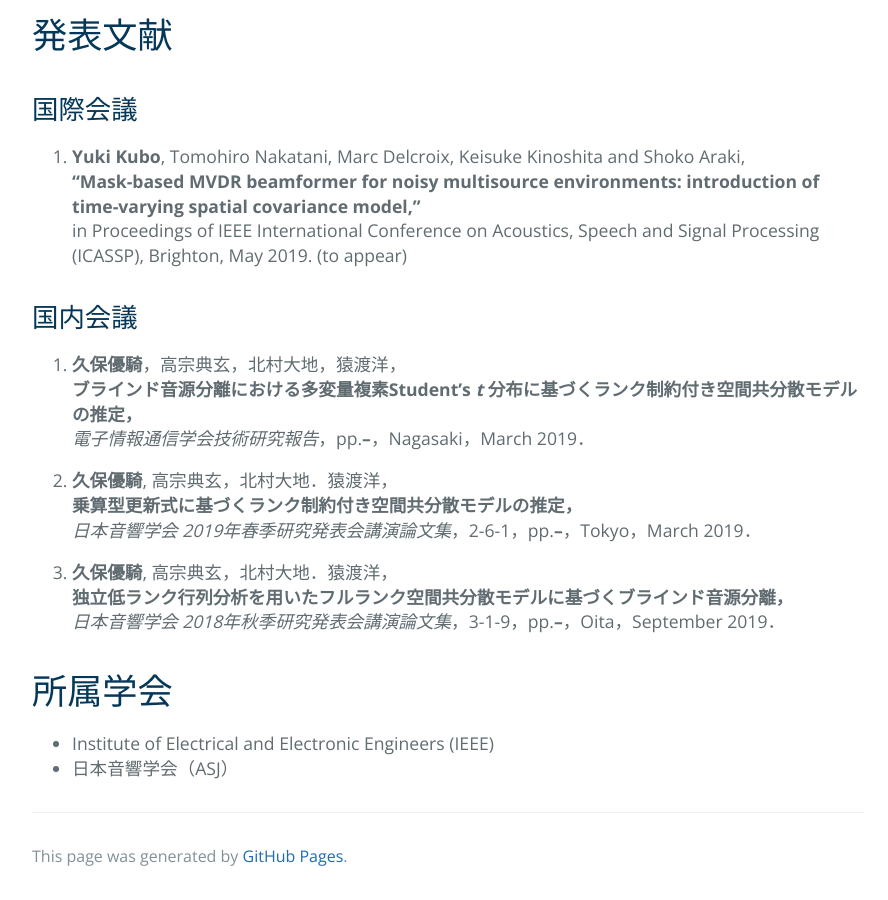
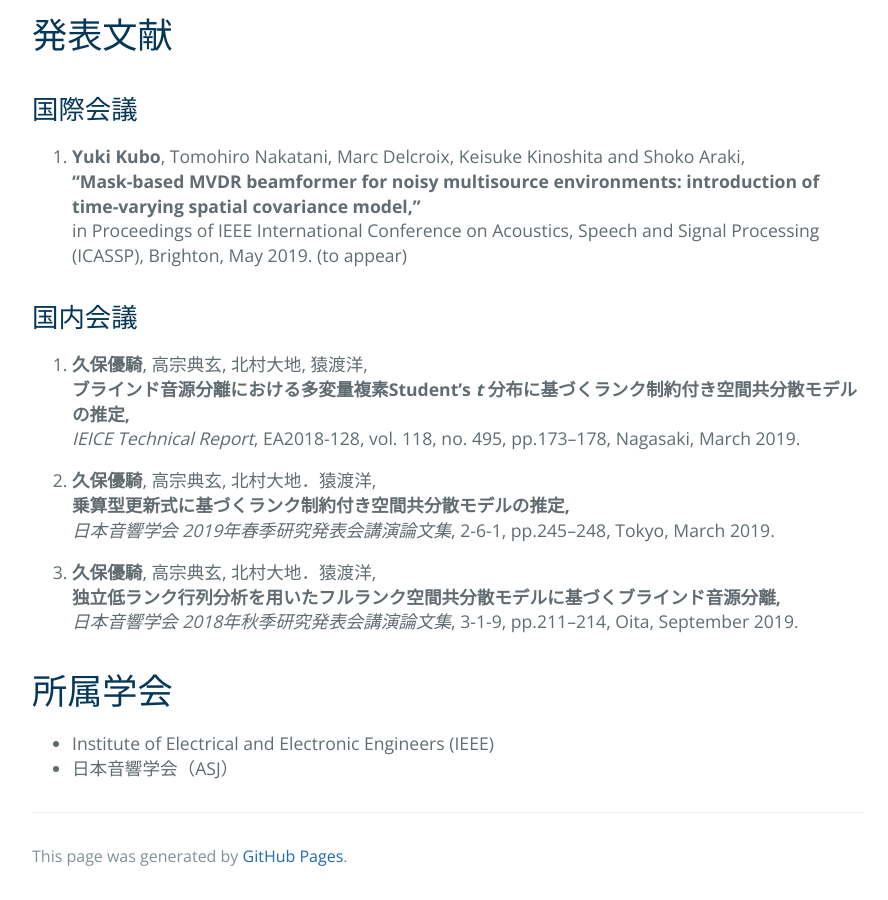
Before and after one commit to yuinityk/yuinityk.github.io, a Jekyll site: the page built from index.md, in a window 1280 px wide and 900 px high, scrolled down 811 px. Shown: the whole window, without its empty margins (192-1080 px from the left). Built offline with Jekyll 4.4.1, drawn with Linux system fonts in a browser that asks for light colours; the repository's description, which GitHub fills in, is left out.

Commit message:
書誌情報更新

```diff
--- a/index.md
+++ b/index.md
@@ -34,17 +34,17 @@ description: Email&#58 yuki_kubo [a(]t) ipc.i.u-tokyo.ac.jp
 
 ## 国内会議
 
-1. **久保優騎**，高宗典玄，北村大地，猿渡洋，
-    **ブラインド音源分離における多変量複素Student's _t_ 分布に基づくランク制約付き空間共分散モデルの推定，**
-    _電子情報通信学会技術研究報告_，pp.**--**，Nagasaki，March 2019．
+1. **久保優騎**, 高宗典玄, 北村大地, 猿渡洋,
+    **ブラインド音源分離における多変量複素Student's _t_ 分布に基づくランク制約付き空間共分散モデルの推定,**
+    _IEICE Technical Report_, EA2018-128, vol. 118, no. 495, pp.173--178, Nagasaki, March 2019.
 
-2. **久保優騎**, 高宗典玄，北村大地．猿渡洋，
-    **乗算型更新式に基づくランク制約付き空間共分散モデルの推定，**
-    _日本音響学会 2019年春季研究発表会講演論文集_，2-6-1，pp.**--**，Tokyo，March 2019．
+2. **久保優騎**, 高宗典玄, 北村大地．猿渡洋,
+    **乗算型更新式に基づくランク制約付き空間共分散モデルの推定,**
+    _日本音響学会 2019年春季研究発表会講演論文集_, 2-6-1, pp.245--248, Tokyo, March 2019.
 
-3. **久保優騎**, 高宗典玄，北村大地．猿渡洋，
-    **独立低ランク行列分析を用いたフルランク空間共分散モデルに基づくブラインド音源分離，**
-    _日本音響学会 2018年秋季研究発表会講演論文集_，3-1-9，pp.**--**，Oita，September 2019．
+3. **久保優騎**, 高宗典玄, 北村大地．猿渡洋,
+    **独立低ランク行列分析を用いたフルランク空間共分散モデルに基づくブラインド音源分離,**
+    _日本音響学会 2018年秋季研究発表会講演論文集_, 3-1-9, pp.211--214, Oita, September 2019.
 
 # 所属学会
 
```
Also changed, not shown: index_en.md (+9 -9 lines).
